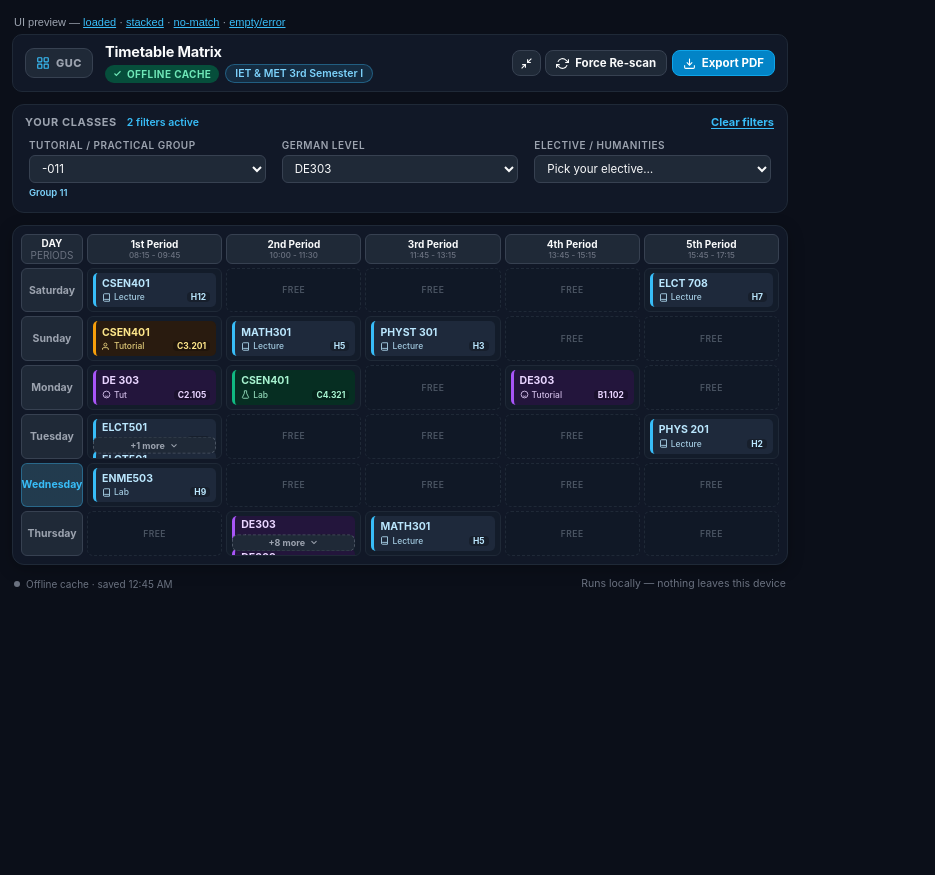
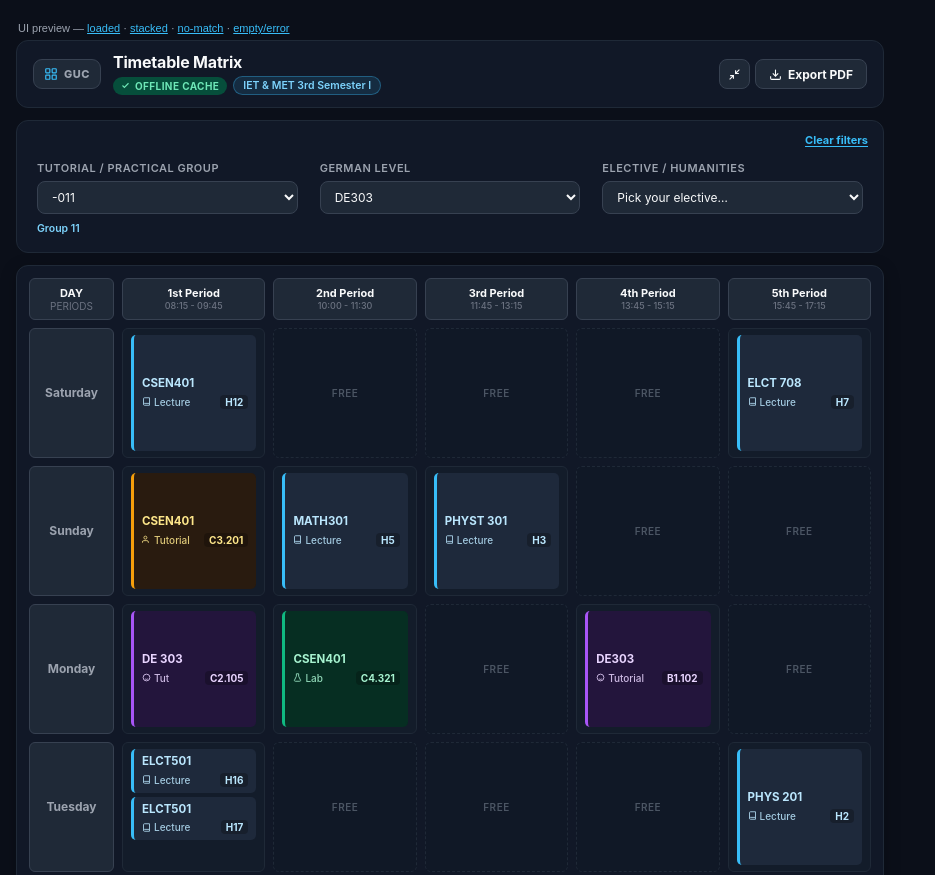
Before and after one commit to mohamedmostafa-eng/GUC_Schedule_creator, a browser extension: page tests/ui-preview.html in a window 1280 px wide. Shown: the top 875 px of the page, without its empty margins (0-935 px from the left). Before the commit the page ends 800 px from the top, so only its background shows below. Drawn offline with Linux system fonts and the light colour scheme.

Commit message:
v4.2: classic maximized layout as default (main-branch look), v4.0 redesign as minimized mode — one toggle, persisted

```diff
--- a/package.json
+++ b/package.json
@@ -1,6 +1,6 @@
 {
   "name": "guc-timetable-matrix",
-  "version": "4.1.0",
+  "version": "4.2.0",
   "private": true,
   "description": "Chrome MV3 extension: personalized GUC timetable matrix. Dev-dependencies here are for the offline test suite only — the extension itself needs no build tooling.",
   "scripts": {
--- a/popup/popup.css
+++ b/popup/popup.css
@@ -251,20 +251,18 @@ body {
   cursor: progress;
 }
 
-/* Icon-only size toggle (fit week <-> comfortable cards):
-   minimize icon in fit mode, expand icon in comfortable mode. */
+/* Icon-only size toggle (classic maximized <-> compact minimized):
+   minimize icon in the maximized classic layout, expand icon in the
+   compact minimized layout. */
 .btn-icon {
   padding: 6px 8px;
 }
 
-.btn-icon .icon-expand,
-body.size-fit .btn-icon .icon-expand { display: none; }
+.btn-icon .icon-expand { display: none; }
 
-body:not(.size-fit) .btn-icon .icon-expand { display: inline; }
+body:not(.size-max) .btn-icon .icon-expand { display: inline; }
 
-body.size-fit .btn-icon .icon-minimize { display: inline; }
-
-body:not(.size-fit) .btn-icon .icon-minimize { display: none; }
+body:not(.size-max) .btn-icon .icon-minimize { display: none; }
 
 @keyframes spin {
   to { transform: rotate(360deg); }
@@ -911,151 +909,87 @@ body:not(.size-fit) .btn-icon .icon-minimize { display: none; }
 }
 
 /* --------------------------------------------------------------------------
-   Fit-week size mode (default) — fill Chrome's 800x600 popup ceiling so the
-   whole Sat–Thu week is visible with no scrollbars: 1fr day rows compress
-   to ~55px, cards go compact, and an expanded cell overlays the grid area
-   instead of growing a row (which would reintroduce a slider).
-   Comfortable mode (body without .size-fit) keeps the roomy v4.0 layout.
+   Classic maximized size mode (default) — the spacious main-branch
+   presentation: 900px body, fixed 130px cells with the internal slider,
+   header without the re-scan button (it lives in the footer here),
+   secondary-styled Export, and no +N more chips.
+   The compact minimized layout (body without .size-max) is the base
+   stylesheet: header actions, filter context row, +N more chips.
    -------------------------------------------------------------------------- */
-body.size-fit {
-  width: min(800px, calc(100vw - 16px));
-  height: min(600px, 100vh);
-  padding: 10px 12px;
-  display: flex;
-  flex-direction: column;
+body.size-max #refreshBtn { display: none; }
+
+body.size-max #exportPdfBtn {
+  background: var(--bg-surface-elevated);
+  border-color: var(--border-muted);
+  color: var(--text-primary);
 }
 
-body.size-fit .app-container {
-  flex: 1;
-  min-height: 0;
+body.size-max #exportPdfBtn:hover:not(:disabled) {
+  background: var(--bg-surface-hover);
+  border-color: var(--border-strong);
 }
 
-body.size-fit .header {
-  padding: 8px 12px;
-  border-radius: 10px;
+body.size-max .footer-hint { display: none; }
+
+#refreshFooterBtn { display: none; }
+
+body.size-max #refreshFooterBtn { display: inline-block; }
+
+body.size-max .filter-title,
+body.size-max .filter-hint { display: none; }
+
+body.size-max .filter-head { min-height: 0; }
+
+body.size-max .error-icon { display: none; }
+
+body.size-max .more-chip { display: none; }
+
+/* The classic layout predates the today highlight — keep it out. */
+body.size-max .day-header-cell.day-today {
+  color: var(--text-secondary);
+  border-color: var(--border-muted);
+  background: var(--bg-surface-elevated);
 }
 
-body.size-fit .title-wrap h1 { font-size: 14.5px; }
-
-body.size-fit .btn {
-  min-height: 26px;
-  padding: 4px 10px;
-  font-size: 11.5px;
+body.size-max .matrix-grid {
+  grid-template-columns: 85px repeat(5, 1fr);
+  min-width: 760px;
+  gap: 8px;
 }
 
-body.size-fit .btn-icon { padding: 4px 7px; }
-
-body.size-fit .filter-bar {
-  padding: 8px 12px 10px;
-  gap: 6px;
-}
-
-body.size-fit .filter-head { min-height: 15px; }
-
-body.size-fit .filter-controls { gap: 8px; }
-
-body.size-fit .select-group { gap: 4px; padding: 2px 4px; }
-
-body.size-fit .select-group label { font-size: 10px; }
-
-body.size-fit .select-group select {
-  padding: 5px 8px;
-  font-size: 11.5px;
+body.size-max .grid-cell {
+  min-height: 64px;
+  padding: 6px 8px;
   border-radius: 6px;
 }
 
-body.size-fit .translator-subtitle { font-size: 9.5px; margin-top: 0; }
+body.size-max .header-cell { min-height: 42px; padding: 4px; }
 
-body.size-fit .timetable-wrapper {
-  flex: 1;
-  min-height: 0;
-  padding: 8px;
-  display: flex;
-  flex-direction: column;
-  min-width: 0;
-}
+body.size-max .header-cell strong { font-size: 11px; }
 
-body.size-fit .grid-scroll {
-  flex: 1;
-  min-height: 0;
-  position: relative;
-  overflow: auto;
-}
+body.size-max .header-cell .period-time { font-size: 9px; }
 
-body.size-fit .matrix-grid {
-  height: 100%;
-  min-width: 0;
-  grid-template-columns: 62px repeat(5, minmax(0, 1fr));
-  grid-template-rows: 30px repeat(6, minmax(0, 1fr));
+body.size-max .day-header-cell { font-size: 12px; }
+
+body.size-max .matrix-slot {
+  height: 130px;
+  min-height: 130px;
+  overflow-y: auto;
+  overflow-x: hidden;
   gap: 4px;
 }
 
-body.size-fit .grid-cell {
-  min-height: 0;
-  padding: 4px 5px;
-  border-radius: 6px;
+body.size-max .slot-card {
+  padding: 6px 8px;
+  border-radius: 5px;
+  border-left-width: 3.5px;
 }
 
-body.size-fit .header-cell { min-height: 0; padding: 2px 3px; }
+body.size-max .card-course { font-size: 11.5px; }
 
-body.size-fit .header-cell strong { font-size: 10px; }
+body.size-max .card-meta { font-size: 10px; margin-top: 4px; }
 
-body.size-fit .header-cell .period-time { font-size: 8px; }
-
-body.size-fit .day-header-cell { font-size: 10.5px; }
-
-/* Cells stretch to their 1fr row track; overflow stays inside the cell
-   (never the page) and the +N more chip marks it. */
-body.size-fit .matrix-slot {
-  height: auto;
-  min-height: 0;
-  overflow: hidden;
-  gap: 2px;
-}
-
-body.size-fit .slot-card {
-  padding: 3px 6px;
-  border-left-width: 3px;
-  border-radius: 5px;
-}
-
-body.size-fit .card-course { font-size: 10.5px; }
-
-body.size-fit .card-meta { font-size: 8.5px; margin-top: 2px; }
-
-body.size-fit .card-room { padding: 0 4px; }
-
-body.size-fit .free-indicator { font-size: 8.5px; }
-
-/* Expanded cell overlays the whole grid area (grid-scroll is the
-   positioning parent) — every colliding class is listed without moving
-   the layout a pixel. */
-body.size-fit .matrix-slot.expanded {
-  position: absolute;
-  inset: 0;
-  height: auto;
-  min-height: 0;
-  z-index: 6;
-  overflow-y: auto;
-  padding: 8px;
-  gap: 5px;
-}
-
-body.size-fit .matrix-slot.expanded .slot-card {
-  flex-shrink: 0;
-  padding: 6px 8px;
-}
-
-body.size-fit .matrix-slot.expanded .card-course { font-size: 11.5px; }
-
-body.size-fit .matrix-slot.expanded .card-meta { font-size: 10px; margin-top: 3px; }
-
-body.size-fit .more-chip {
-  padding: 2px 5px;
-  font-size: 9px;
-}
-
-body.size-fit .footer { font-size: 10px; padding: 0 2px; }
+body.size-max .free-indicator { font-size: 10px; }
 
 /* --------------------------------------------------------------------------
    Reduced Motion & Responsive
--- a/popup/popup.js
+++ b/popup/popup.js
@@ -43,6 +43,7 @@ const elements = {
   exportBtnLabel: document.getElementById('exportBtnLabel'),
   sizeToggleBtn: document.getElementById('sizeToggleBtn'),
   refreshBtn: document.getElementById('refreshBtn'),
+  refreshFooterBtn: document.getElementById('refreshFooterBtn'),
   gridMatrix: document.getElementById('gridMatrix'),
   emptyState: document.getElementById('emptyState'),
   noMatchState: document.getElementById('noMatchState'),
@@ -80,39 +81,34 @@ let toastHideTimer = null;
 let isExporting = false;
 
 // Max slot cards rendered visibly inside one timetable cell before the
-// rest collapse behind a "+N more" chip. Replaces the old always-on
-// internal cell scrolling, which made overflow ambiguous (a scrollable
-// cell looks identical to a full one until you happen to hover it).
-// Fit-week mode compresses rows to ~55px, so only one card shows;
-// comfortable mode keeps the roomier 130px rows with two.
+// rest collapse behind a "+N more" chip (compact/minimized mode only —
+// the classic maximized layout hides the chips and keeps the plain
+// internal cell slider).
 const MAX_VISIBLE_CARDS = 2;
-const MAX_VISIBLE_CARDS_FIT = 1;
 
-// UI size modes. Chrome caps extension popups at 800x600 CSS px, so
-// "fit week" fills that area with compact 1fr rows — the whole Sat–Thu
-// week visible at once, no scrollbars. "Comfortable" is the roomier
-// v4.0 layout (fixed 130px rows, internal cell sliders). The choice is
-// persisted in chrome.storage.local under guc_ui_prefs.
+// UI size modes. "max" is the classic spacious layout from the main
+// branch (900px, fixed 130px cells, footer re-scan link); "mini" is the
+// v4.0 compact redesign (header actions, +N more chips, filter bar
+// context row). The choice persists in chrome.storage.local under
+// guc_ui_prefs; max is the default.
 const UI_SIZE_STORAGE_KEY = 'guc_ui_prefs';
 
-function isFitMode() {
-  return document.body.classList.contains('size-fit');
-}
-
-function maxVisibleCards() {
-  return isFitMode() ? MAX_VISIBLE_CARDS_FIT : MAX_VISIBLE_CARDS;
+function isMaxMode() {
+  return document.body.classList.contains('size-max');
 }
 
 function applyUiSize(size, persist = false) {
-  const fit = size !== 'comfortable';
-  document.body.classList.toggle('size-fit', fit);
+  // Legacy values from earlier builds ('fit'/'comfortable') map onto the
+  // two current modes instead of breaking.
+  const mini = size === 'mini' || size === 'comfortable';
+  document.body.classList.toggle('size-max', !mini);
   const btn = elements.sizeToggleBtn;
   if (btn) {
-    btn.setAttribute('aria-pressed', String(fit));
-    btn.title = fit ? 'Switch to comfortable cards (scrollable)' : 'Fit the whole week on screen';
+    btn.setAttribute('aria-pressed', String(mini));
+    btn.title = mini ? 'Switch to the classic maximized layout' : 'Switch to the compact minimized layout';
   }
   if (persist) {
-    chrome.storage.local.set({ [UI_SIZE_STORAGE_KEY]: { size: fit ? 'fit' : 'comfortable' } });
+    chrome.storage.local.set({ [UI_SIZE_STORAGE_KEY]: { size: mini ? 'mini' : 'max' } });
   }
 }
 
@@ -188,6 +184,9 @@ function attachEventListeners() {
 
   elements.exportBtn.addEventListener('click', handleExportClick);
   elements.refreshBtn.addEventListener('click', () => initScheduleScan(true));
+  if (elements.refreshFooterBtn) {
+    elements.refreshFooterBtn.addEventListener('click', () => initScheduleScan(true));
+  }
   elements.openScheduleBtn.addEventListener('click', () => {
     chrome.tabs.create({ url: GUC_SCHEDULE_URL });
   });
@@ -200,8 +199,7 @@ function attachEventListeners() {
   }
   if (elements.sizeToggleBtn) {
     elements.sizeToggleBtn.addEventListener('click', () => {
-      applyUiSize(isFitMode() ? 'comfortable' : 'fit', true);
-      renderSchedule();
+      applyUiSize(isMaxMode() ? 'mini' : 'max', true);
     });
   }
 
@@ -748,7 +746,7 @@ function renderSchedule() {
           cell.appendChild(createSlotCard(slot));
         });
 
-        const hiddenCount = matchingSlots.length - maxVisibleCards();
+        const hiddenCount = matchingSlots.length - MAX_VISIBLE_CARDS;
         if (hiddenCount > 0) {
           cell.classList.add('has-more');
           const chip = document.createElement('button');
--- a/tests/ui-preview.html
+++ b/tests/ui-preview.html
@@ -21,9 +21,10 @@
   .preview-bar a { color: #38bdf8; }
 </style>
 </head>
-<!-- size-fit is the default density (whole week, no scrollbars); popup.js
-     switches it to comfortable if the student last chose that. -->
-<body class="size-fit">
+<!-- size-max is the default density (the classic spacious main-branch
+     layout); popup.js switches it to the compact minimized layout if the
+     student last chose that. -->
+<body class="size-max">
   <div class="preview-bar">UI preview — <a href="ui-preview.html">loaded</a> · <a href="ui-preview.html?state=stacked">stacked</a> · <a href="ui-preview.html?state=nomatch">no-match</a> · <a href="ui-preview.html?state=empty">empty/error</a></div>
 
   <div class="app-container">
@@ -45,7 +46,7 @@
       </div>
 
       <div class="actions">
-        <button id="sizeToggleBtn" class="btn btn-icon" aria-pressed="true" title="Fit the whole week on screen" aria-label="Toggle between fit-the-whole-week and comfortable card sizes">
+        <button id="sizeToggleBtn" class="btn btn-icon" aria-pressed="false" title="Switch to the compact minimized layout" aria-label="Toggle between the classic maximized layout and the compact minimized layout">
           <svg class="icon-minimize" width="13" height="13" viewBox="0 0 24 24" fill="none" stroke="currentColor" stroke-width="2" aria-hidden="true"><polyline points="4 14 10 14 10 20"></polyline><polyline points="20 10 14 10 14 4"></polyline><line x1="14" y1="10" x2="21" y2="3"></line><line x1="3" y1="21" x2="10" y2="14"></line></svg>
           <svg class="icon-expand" width="13" height="13" viewBox="0 0 24 24" fill="none" stroke="currentColor" stroke-width="2" aria-hidden="true"><polyline points="15 3 21 3 21 9"></polyline><polyline points="9 21 3 21 3 15"></polyline><line x1="21" y1="3" x2="14" y2="10"></line><line x1="3" y1="21" x2="10" y2="14"></line></svg>
         </button>
@@ -138,9 +139,11 @@
       </div>
     </main>
 
-    <!-- Footer: where the data came from, and the privacy promise. -->
+    <!-- Footer: where the data came from, the privacy promise, and (in
+         the classic maximized layout) the Force Re-scan link. -->
     <footer class="footer">
       <span id="syncTimestamp" class="sync-status" aria-live="polite">Not synced yet</span>
+      <button id="refreshFooterBtn" class="btn-link">Force Re-scan</button>
       <span class="footer-hint">Runs locally — nothing leaves this device</span>
     </footer>
   </div>
```
Also changed, not shown: popup/popup.html (+8 -5 lines), tests/test-harness.html (+1 -0 lines), README.md, manifest.json, screenshots/ui-comfortable.png (deleted), screenshots/ui-empty.png, screenshots/ui-loaded.png, screenshots/ui-mini.png (added), screenshots/ui-no-match.png, screenshots/ui-stacked-expanded.png, screenshots/ui-stacked.png.
